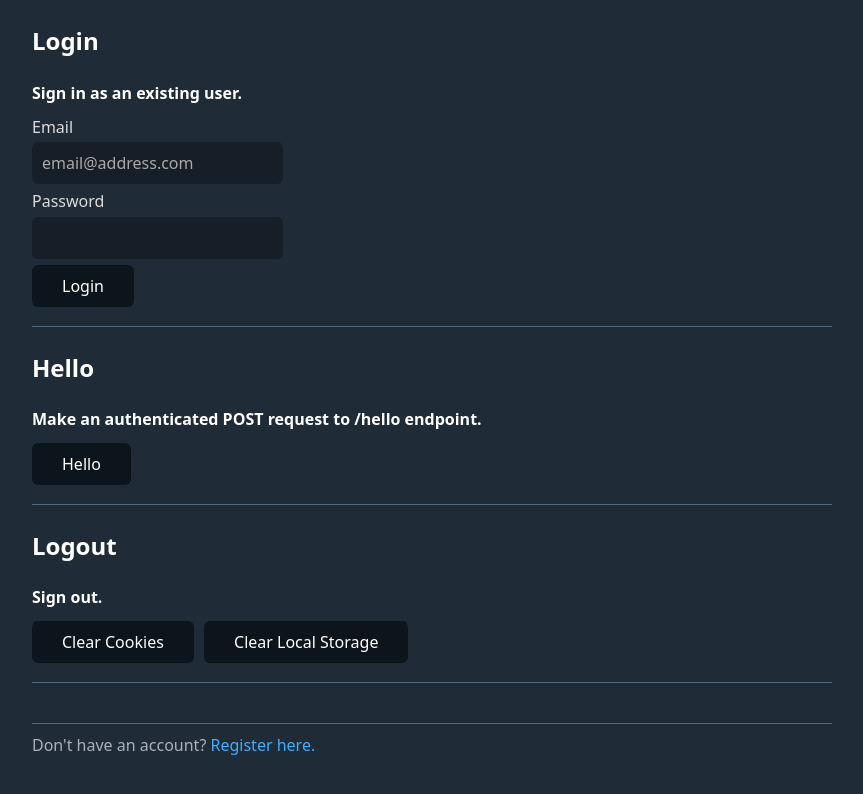
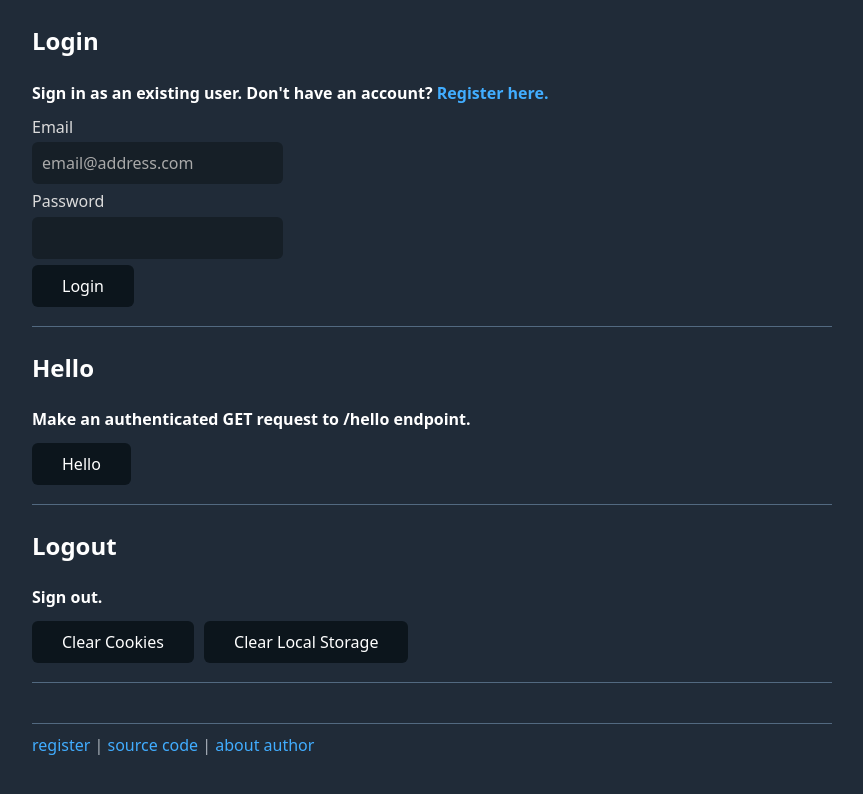
Before and after one commit to ngshiheng/worker-auth, a website: page src/templates/index.html in a window 1280 px wide. Shown: the whole page, without its empty margins (208-1071 px from the left). Drawn offline with nearby package versions, Linux system fonts and the light colour scheme.

Commit message:
style: add source code and about to footer

```diff
--- a/src/templates/index.html
+++ b/src/templates/index.html
@@ -50,7 +50,11 @@
         <main>
             <div>
                 <h2>Login</h2>
-                <h4>Sign in as an existing user.</h4>
+                <h4>
+                    Sign in as an existing user. Don't have an account?
+                    <a href="/register">Register here.</a>
+                </h4>
+
                 <form
                     id="login-form"
                     hx-post="/login"
@@ -80,7 +84,7 @@
             <hr />
             <div>
                 <h2>Hello</h2>
-                <h4>Make an authenticated POST request to /hello endpoint.</h4>
+                <h4>Make an authenticated GET request to /hello endpoint.</h4>
                 <button
                     hx-get="/hello"
                     hx-target="#hello"
@@ -110,7 +114,9 @@
         </main>
         <hr />
         <footer>
-            Don't have an account? <a href="/register">Register here.</a>
+            <a href="/register">register</a> |
+            <a href="https://github.com/ngshiheng/worker-auth">source code</a> |
+            <a href="https://jerrynsh.com/about/">about author</a>
         </footer>
     </body>
 </html>
```
Also changed, not shown: src/templates/register.html (+9 -2 lines).
